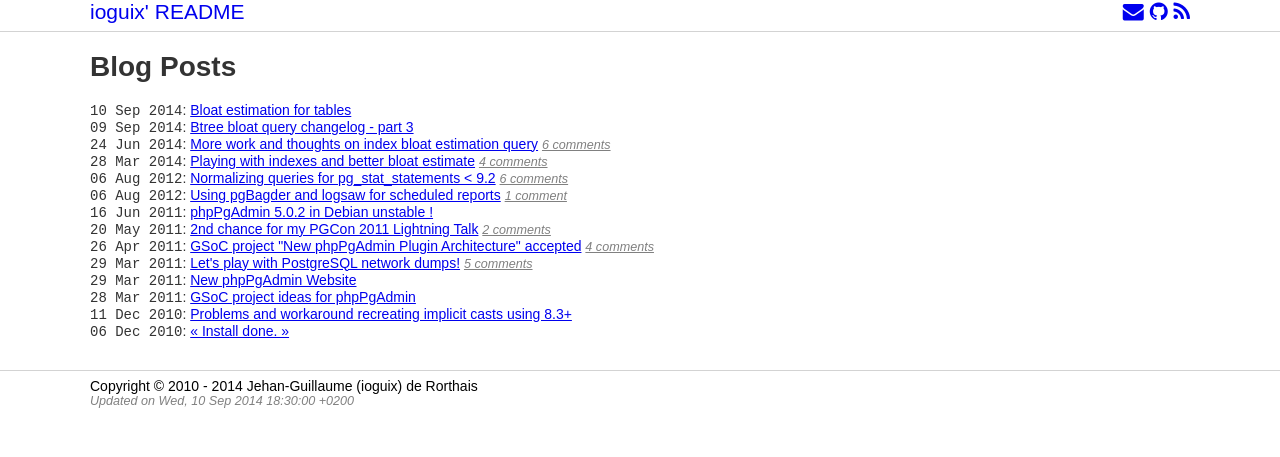
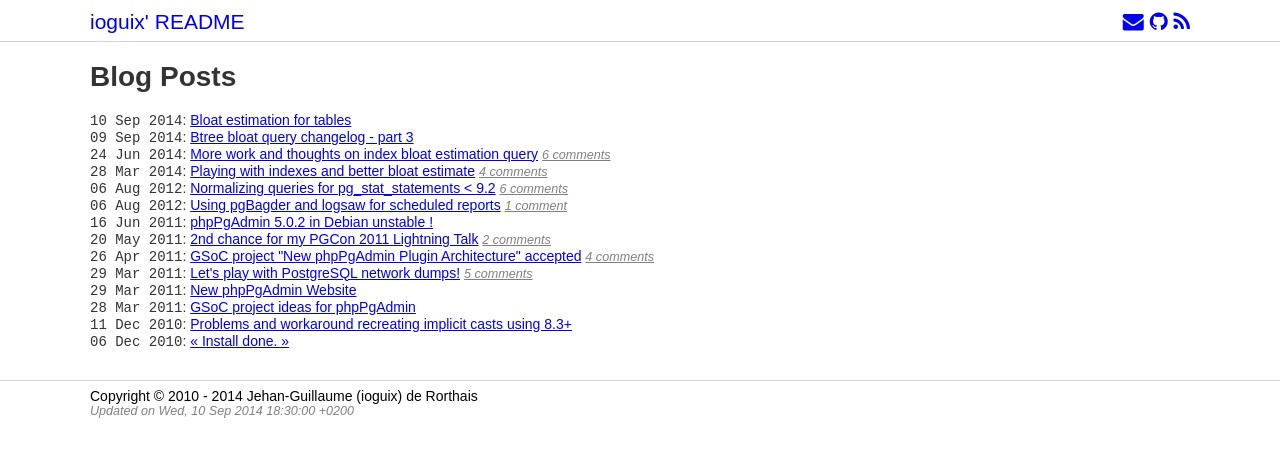
Before and after one commit to VenuMadhavVennu/ioguix.github.io, a Jekyll site: the page built from index.html, in a window 1280 px wide. Shown: the top 457 px of the page. Built offline with Jekyll 4.4.1, drawn with Linux system fonts in a browser that asks for light colours; nearby versions of some CDN libraries.

Commit message:
Styling styling styling

```diff
--- a/css/screen.css
+++ b/css/screen.css
@@ -16,16 +16,22 @@
 div.footer {
   max-width: 1100px;
   margin: auto auto;
+  padding: 0 30px;
 }
 
 div.header {
   text-align: right;
-  font-size: 1.5em
+  font-size: 1.5em;
+  padding-top: 10px;
 }
 
 div.header a.title {
   float: left;
   text-decoration: none;
+}
+
+div.footer {
+  padding-bottom: 10px;
 }
 
 ul.inline-list {
@@ -70,7 +76,7 @@
   max-width: 1100px;
   color: #333;
   margin: auto auto;
-  padding: 0 20px;
+  padding: 0 30px;
 }
 
 #content > .highlight,
```
